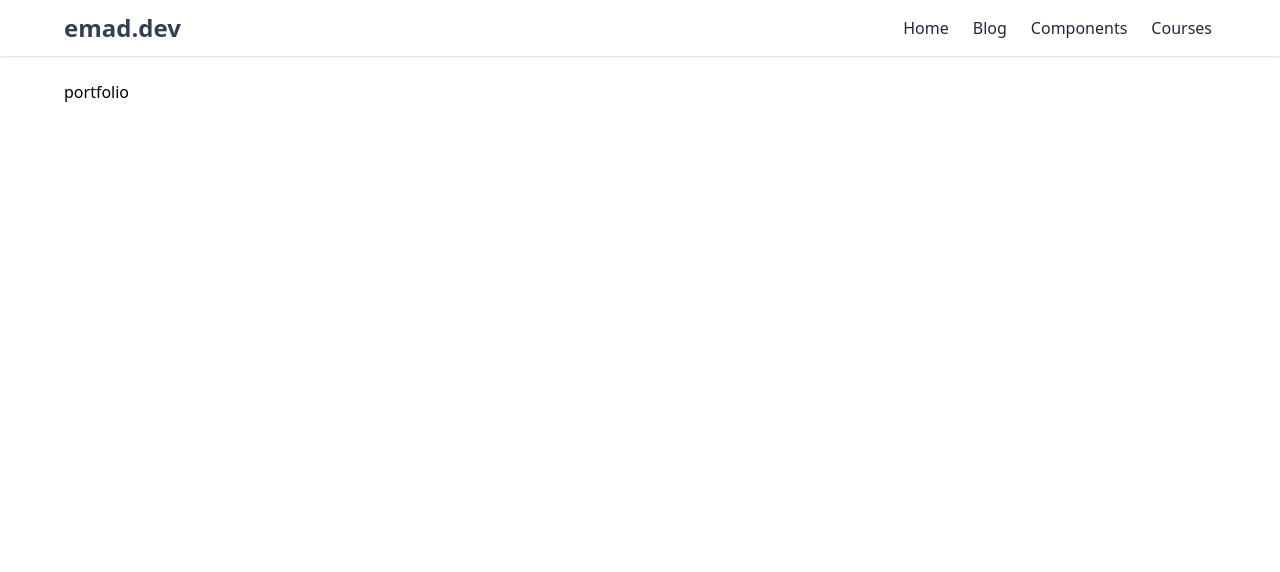
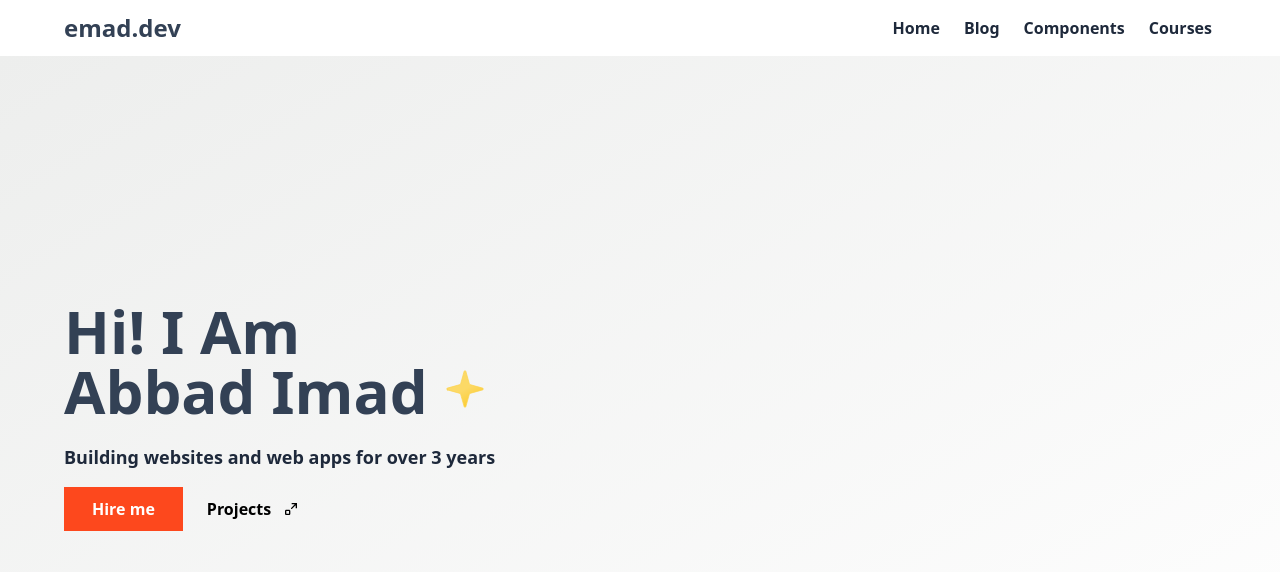
Before and after one commit to imad273/portfolio, a Next.js app: page / in a window 1280 px wide. Shown: the top 572 px of the page. Built offline with nearby package versions, Linux system fonts and the light colour scheme.

Commit message:
feat: home page

```diff
--- a/src/app/page.tsx
+++ b/src/app/page.tsx
@@ -1,9 +1,24 @@
+import { MeteoconsStarFill } from "@/assets/star";
 import Image from "next/image";
+import Link from "next/link";
+import { CgArrowsExpandUpRight } from "react-icons/cg";
 
 export default function Home() {
   return (
-    <main className="container">
-      portfolio
+    <main className="container bg-gradient-to-br from-[#EDEEED] to-white">
+      <div className="flex justify-start items-center min-h-[90vh] ">
+        <div className="space-y-4 h-full">
+          <h3 className="text-6xl font-bold text-slate-700">Hi! I Am <br /><span>Abbad Imad <MeteoconsStarFill className="relative bottom-2 right-2 inline"/></span></h3>
+          <p className="text-lg font-semibold text-slate-800">Building websites and web apps for over 3 years</p>
+          <div className="flex items-center gap-6">
+            <button className="px-7 py-2.5 bg-[#FD481D] text-white font-bold">
+              Hire me
+            </button>
+
+            <Link href="/" className="flex items-center gap-3 font-semibold">Projects <CgArrowsExpandUpRight /></Link>
+          </div>
+        </div>
+      </div>
     </main>
   );
 }
--- /dev/null
+++ b/src/assets/star.tsx
@@ -0,0 +1,6 @@
+import React from 'react';
+import type { SVGProps } from 'react';
+
+export function MeteoconsStarFill(props: SVGProps<SVGSVGElement>) {
+	return (<svg xmlns="http://www.w3.org/2000/svg" width="1em" height="1em" viewBox="0 0 512 512" {...props}><defs><linearGradient id="meteoconsStarFill0" x1={187.9} x2={324.1} y1={138.1} y2={373.9} gradientUnits="userSpaceOnUse"><stop offset={0} stopColor="#fcd966"></stop><stop offset={0.5} stopColor="#fcd966"></stop><stop offset={1} stopColor="#fccd34"></stop></linearGradient></defs><path fill="url(#meteoconsStarFill0)" stroke="#fcd34d" strokeLinecap="round" strokeLinejoin="round" strokeWidth={6} d="m105.7 263.5l107.5 29.9a7.9 7.9 0 0 1 5.4 5.4l29.9 107.5a7.8 7.8 0 0 0 15 0l29.9-107.5a7.9 7.9 0 0 1 5.4-5.4l107.5-29.9a7.8 7.8 0 0 0 0-15l-107.5-29.9a7.9 7.9 0 0 1-5.4-5.4l-29.9-107.5a7.8 7.8 0 0 0-15 0l-29.9 107.5a7.9 7.9 0 0 1-5.4 5.4l-107.5 29.9a7.8 7.8 0 0 0 0 15Z"><animateTransform additive="sum" attributeName="transform" calcMode="spline" dur="8s" keySplines=".42, 0, .58, 1; .42, 0, .58, 1" repeatCount="indefinite" type="rotate" values="-15 256 256; 15 256 256; -15 256 256"></animateTransform><animate attributeName="opacity" dur="6s" values="1; .75; 1; .75; 1; .75; 1"></animate></path></svg>);
+}
--- a/src/components/Navbar.tsx
+++ b/src/components/Navbar.tsx
@@ -8,7 +8,7 @@ const Navbar = () => {
   const [phoneMenu, setPhoneMenu] = useState(false);
 
   return (
-    <nav className='container flex justify-between items-center py-3 shadow mb-6'>
+    <nav className='container flex justify-between items-center py-3 shadow'>
       <div>
         <span className='text-slate-700 font-bold text-2xl'>emad.dev</span>
       </div>
@@ -22,10 +22,10 @@ const Navbar = () => {
           <IoCloseSharp size={28} className='cursor-pointer' />
         </div>
         <div className="flex flex-col items-center md:flex-row md:mx-1 gap-6">
-          <a className="leading-5 text-slate-800 duration-300 hover:text-blue-600" href="#">Home</a>
-          <a className="leading-5 text-slate-800 duration-300 hover:text-blue-600" href="#">Blog</a>
-          <a className="leading-5 text-slate-800 duration-300 hover:text-blue-600" href="#">Components</a>
-          <a className="leading-5 text-slate-800 duration-300 hover:text-blue-600" href="#">Courses</a>
+          <a className="font-semibold text-slate-800 duration-300 hover:text-blue-600" href="#">Home</a>
+          <a className="font-semibold text-slate-800 duration-300 hover:text-blue-600" href="#">Blog</a>
+          <a className="font-semibold text-slate-800 duration-300 hover:text-blue-600" href="#">Components</a>
+          <a className="font-semibold text-slate-800 duration-300 hover:text-blue-600" href="#">Courses</a>
         </div>
       </div>
     </nav>
```
